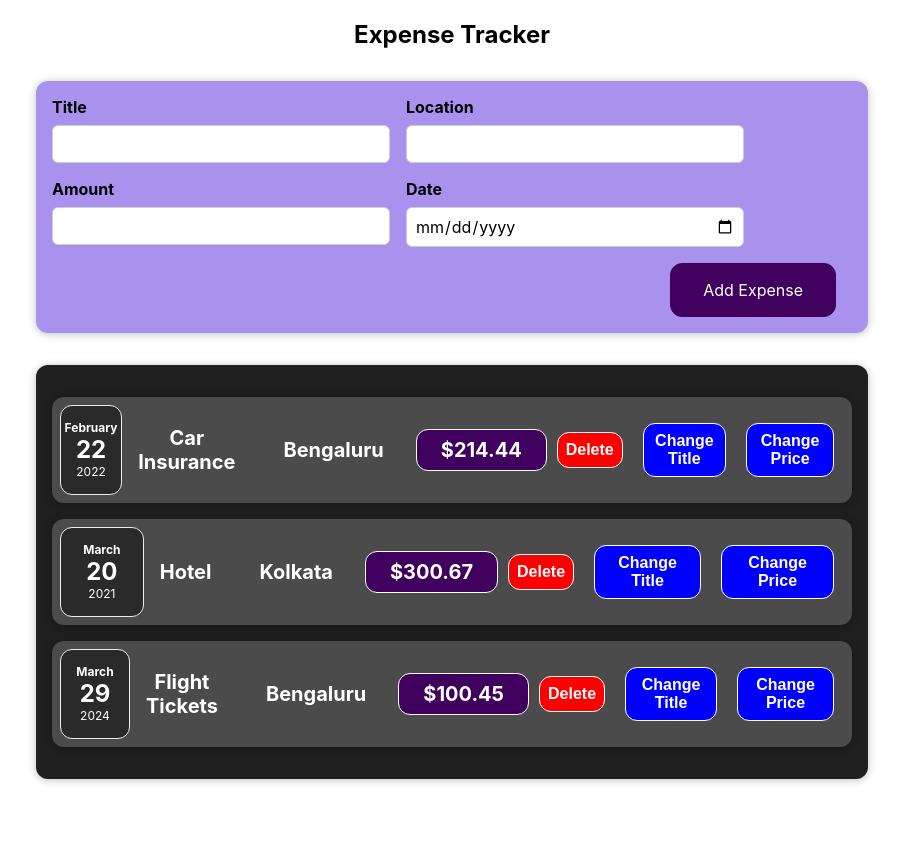
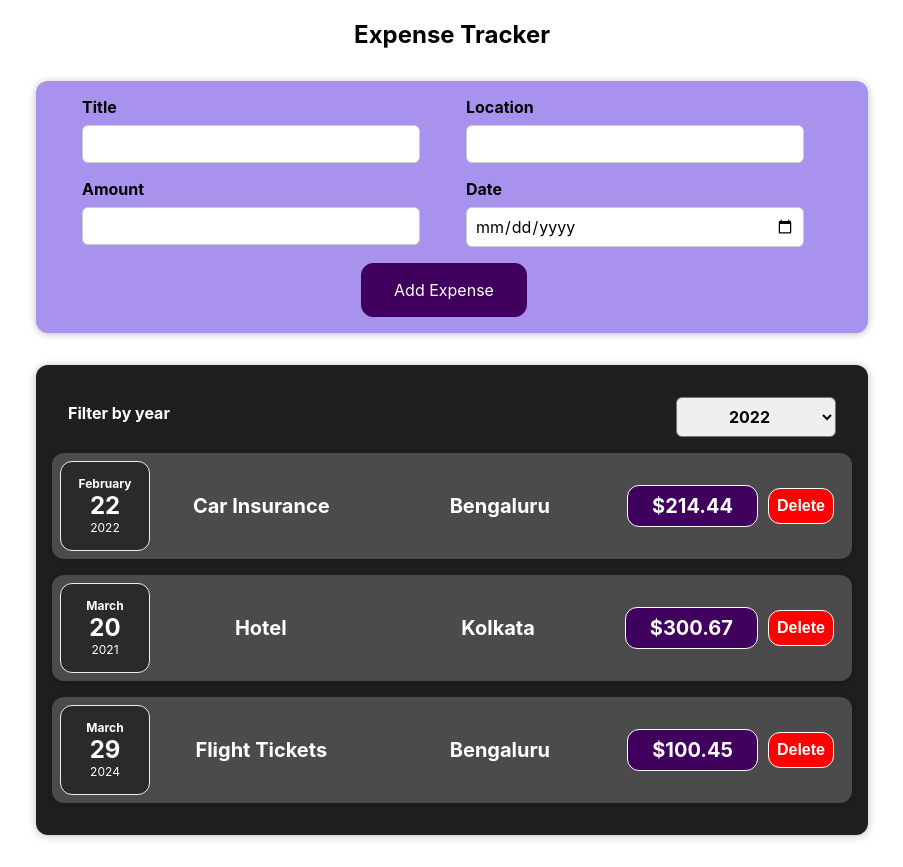
Before and after one commit to ManishRohilla/Expense_Tracker_React, a React (Create React App) app in the folder expense_tracker/: page / in a window 1280 px wide. Shown: the whole page, without its empty margins (188-1091 px from the left). Before the commit the page ends 811 px from the top, so only its background shows below. Built offline with nearby package versions, Linux system fonts and the light colour scheme.

Commit message:
Year Filter UI for Expenses

```diff
--- a/expense_tracker/src/App.js
+++ b/expense_tracker/src/App.js
@@ -31,7 +31,7 @@
     newExpense = {
       ...newExpense,
       id: expenses.length + 1,
-      date: new Date(2024, 2, 29),
+      date: new Date(newExpense.date),
     };
     console.log("App", newExpense);
     setExpense((prevExpenses) => {
--- a/expense_tracker/src/components/Expenses/ExpenseItems.js
+++ b/expense_tracker/src/components/Expenses/ExpenseItems.js
@@ -1,4 +1,4 @@
-import React, { useState } from "react";
+import React from "react";
 import "./ExpenseItems.css";
 import ExpenseDetails from "./ExpenseDetails";
 import ExpenseDate from "./ExpenseDate";
@@ -10,30 +10,16 @@
       expenseItem.remove();
     }
   };
-  const [title, setTitle] = useState(props.title);
-  const updateTitle = () => {
-    const titleNew = "Updated!";
-    setTitle(titleNew);
-    console.log(title);
-  };
-  const [price, setPrice] = useState(props.amount);
-  const updatePrice = () => {
-    const priceNew = "100";
-    setPrice(priceNew);
-    console.log(price);
-  };
   return (
     <Card className="expense-item" id={`expense-${props.id}`}>
       <ExpenseDate date={props.date} />
-      <ExpenseDetails title={title} location={props.location} price={price} />
+      <ExpenseDetails
+        title={props.title}
+        location={props.location}
+        price={props.amount}
+      />
       <button onClick={deleteExpense} className="delete-button">
         Delete
-      </button>
-      <button onClick={updateTitle} className="title-button">
-        Change Title
-      </button>
-      <button onClick={updatePrice} className="price-button">
-        Change Price
       </button>
     </Card>
   );
--- a/expense_tracker/src/components/Expenses/Expenses.js
+++ b/expense_tracker/src/components/Expenses/Expenses.js
@@ -1,9 +1,15 @@
 import ExpenseItems from "./ExpenseItems";
 import "./Expenses.css";
-
-import React from "react";
+import Card from "../UI/Card";
+import React, { useState } from "react";
+import ExpensesFilter from "./ExpensesFilter";
 
 const Expenses = (props) => {
+  const [filteredYear, setFilteredYear] = useState("2020");
+
+  const filterChangeHandler = (selectedYear) => {
+    setFilteredYear(selectedYear);
+  };
   let expenses = props.expenses;
   const expenseItems = [];
   for (let i = 0; i < expenses.length; i++) {
@@ -19,7 +25,17 @@
       />
     );
   }
-  return <div className="expenses">{expenseItems}</div>;
+  return (
+    <div>
+      <Card className="expenses">
+        <ExpensesFilter
+          selected={filteredYear}
+          onChangeFilter={filterChangeHandler}
+        />
+        {expenseItems}
+      </Card>
+    </div>
+  );
 };
 
 export default Expenses;
--- /dev/null
+++ b/expense_tracker/src/components/Expenses/ExpensesFilter.css
@@ -0,0 +1,24 @@
+.expenses-filter {
+  color: white;
+  padding: 0 1rem;
+}
+
+.expenses-filter__control {
+  display: flex;
+  width: 100%;
+  align-items: center;
+  justify-content: space-between;
+  margin: 1rem 0;
+}
+
+.expenses-filter label {
+  font-weight: bold;
+  margin-bottom: 0.5rem;
+}
+
+.expenses-filter select {
+  font: inherit;
+  padding: 0.5rem 3rem;
+  font-weight: bold;
+  border-radius: 6px;
+}
--- /dev/null
+++ b/expense_tracker/src/components/Expenses/ExpensesFilter.js
@@ -0,0 +1,21 @@
+import React from "react";
+
+import "./ExpensesFilter.css";
+
+const ExpensesFilter = () => {
+  return (
+    <div className="expenses-filter">
+      <div className="expenses-filter__control">
+        <label>Filter by year</label>
+        <select>
+          <option value="2022">2022</option>
+          <option value="2021">2021</option>
+          <option value="2020">2020</option>
+          <option value="2019">2019</option>
+        </select>
+      </div>
+    </div>
+  );
+};
+
+export default ExpensesFilter;
--- a/expense_tracker/src/components/NewExpenses/ExpenseForm.css
+++ b/expense_tracker/src/components/NewExpenses/ExpenseForm.css
@@ -10,6 +10,7 @@
   font-weight: bold;
   margin-bottom: 0.5rem;
   display: block;
+  margin-left: 30px;
 }
 
 .new-expense__control input {
@@ -19,8 +20,9 @@
   border: 1px solid #ccc;
   width: 20rem;
   max-width: 100%;
+  margin-left: 30px;
 }
 
 .new-expense__actions {
-  text-align: right;
+  text-align: center;
 }
```
